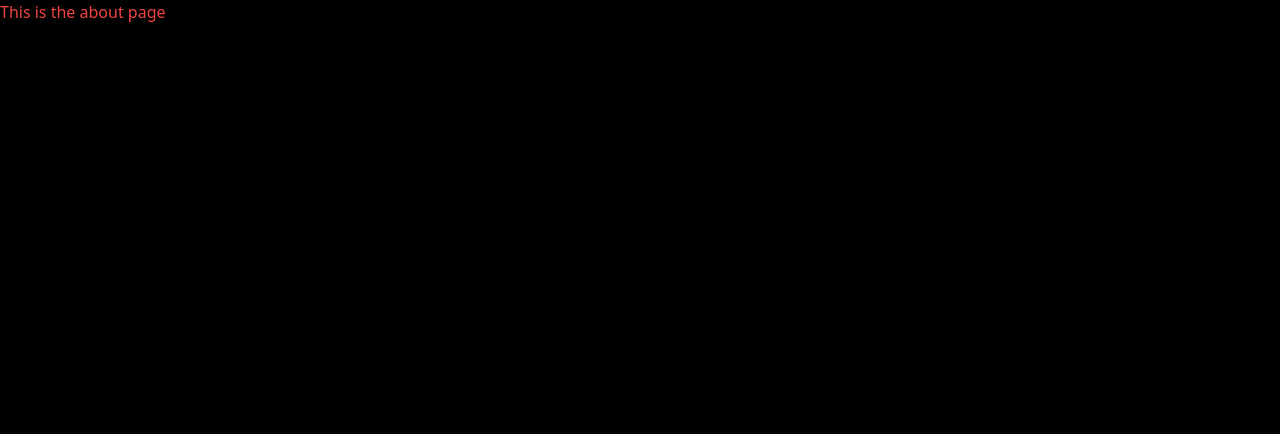
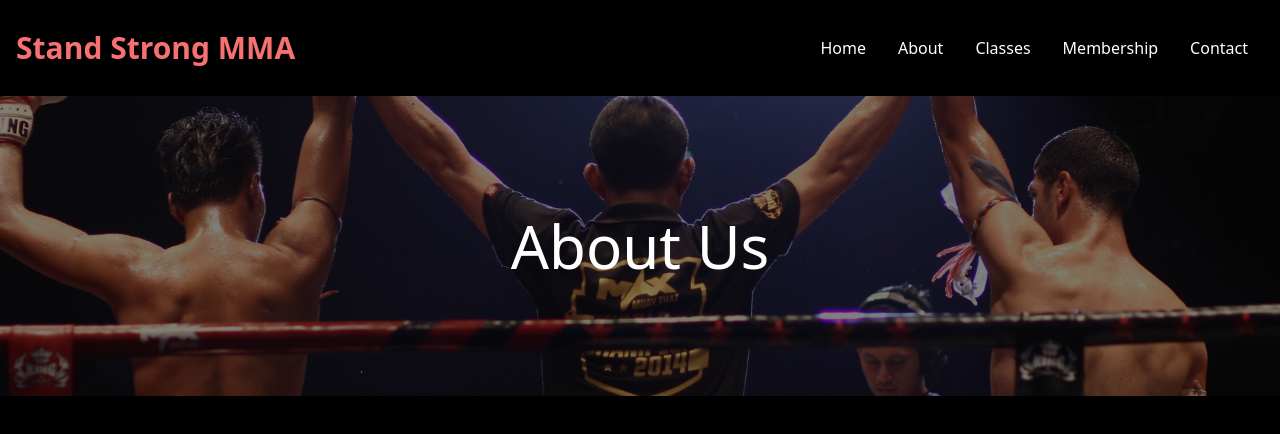
Before and after one commit to vietthom/stand-strong-mma, a Next.js app: page /about in a window 1280 px wide. Shown: the top 434 px of the page. Built offline with nearby package versions, Linux system fonts and the light colour scheme.

Commit message:
Banner component

```diff
--- /dev/null
+++ b/components/Banner.js
@@ -0,0 +1,14 @@
+import React from 'react'
+import Image from 'next/image'
+import Winner from '../public/assets/winner.jpg'
+
+const Banner = () => {
+  return (
+    <div className='w-full h-[300px] relative flex items-center justify-center'>
+        <Image className="opacity-50 z-[-1]" fill src={Winner} alt="/" style={{objectFit: 'cover'}}/>
+        <h1 className="text-white text-center text-6xl">About Us</h1>
+    </div>
+  )
+}
+
+export default Banner
--- a/pages/_app.js
+++ b/pages/_app.js
@@ -1,7 +1,13 @@
 import '../styles/globals.css'
+import Navbar from '../components/Navbar'
 
 function MyApp({ Component, pageProps }) {
-  return <Component {...pageProps} />
+  return (
+    <>
+        <Navbar />
+        <Component {...pageProps} />
+    </>
+  )
 }
 
 export default MyApp
--- a/pages/about.js
+++ b/pages/about.js
@@ -1,9 +1,10 @@
 import React from 'react'
+import Banner from '../components/Banner'
 
 const about = () => {
   return (
     <div>
-        <h1 className='text-red-500'>This is the about page</h1>
+      <Banner />
     </div>
   )
 }
--- a/pages/index.js
+++ b/pages/index.js
@@ -1,4 +1,3 @@
-import Navbar  from "../components/Navbar"
 import Hero from "../components/Hero"
 import Services from "../components/Services"
 import Newsletter from "../components/Newsletter"
@@ -7,7 +6,6 @@ import Footer from "../components/Footer"
 export default function Home() {
   return (
     <div>
-      <Navbar />
       <Hero />
       <Services />
       <Newsletter />
```
Also changed, not shown: public/assets/winner.jpg (added).
